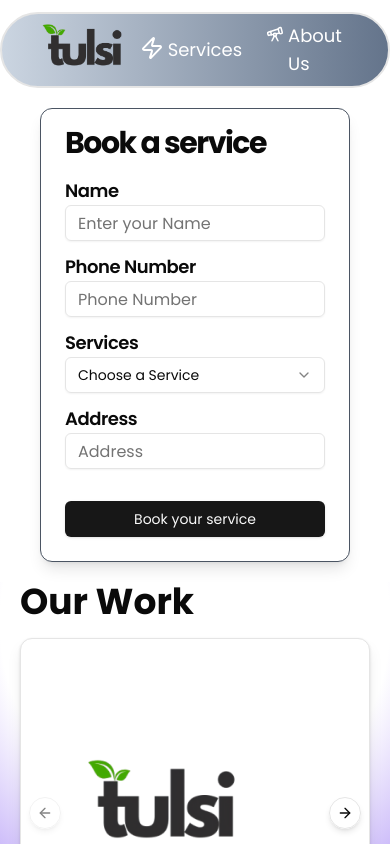
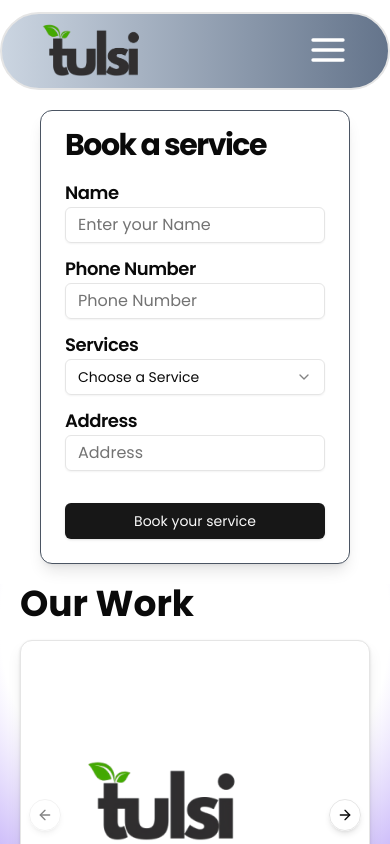
Before and after one commit to Abhiraunak/tulsi, a Next.js app: page /services in a window 390 px wide. Shown: the top 844 px of the page. Built offline with nearby package versions, Linux system fonts and the light colour scheme.

Commit message:
Appbar optimise for small screen

```diff
--- a/app/about/page.tsx
+++ b/app/about/page.tsx
@@ -1,4 +1,5 @@
 import Appbar from "@/components/Appbar";
+import Footer from "@/components/Footer";
 import { images } from "@/components/image";
 import ServiceBlock from "@/components/ServiceBlock";
 import Slider from "@/components/Slider";
@@ -32,6 +33,9 @@
             <div className="relative">
                 <Testonomial />
             </div>
+            <div className="relative">
+                <Footer />
+            </div>
         </div>
 
     );
--- a/components/Appbar.tsx
+++ b/components/Appbar.tsx
@@ -1,9 +1,11 @@
 "use client"
-import { Telescope, Zap } from "lucide-react";
+import { AlignJustify, Telescope, Zap } from "lucide-react";
 import Image from "next/image";
 import Link from "next/link";
+import { useState } from "react";
 
 export default function Appbar() {
+    const [isOpen, setIsOpen] = useState(false);
     return (
         <div className='container pt-3 inset-x-0  max-w-2xl  mx-auto z-[60]'>
             <div className="relative rounded-full border-2 border-#f0f0f0 bg-gradient-to-r from-slate-300 to-slate-500 backdrop-blur-sm flex justify-between space-x-4 px-10 py-2">
@@ -17,20 +19,44 @@
                         />
                     </Link>
                 </div>
-                <div className="flex flex-row gap-6 items-center text-lg font-medium">
-                    <div className="flex gap-1 text-pretty">
+                <div className="hidden md:flex flex-row gap-6 items-center text-lg font-medium">
+                    <div className="flex gap-1 text-pretty transition-all hover:font-semibold">
                         <Zap className="text-white" />
                         <Link href="/services">
                             <h1 className="cursor-pointer text-white">Services</h1>
                         </Link>
                     </div>
-                    <div className="flex gap-1">
+                    <div className="flex gap-1 transition-all hover:font-semibold">
                         <Telescope className="text-white" />
                         <Link href="/about">
                             <h1 className="cursor-pointer text-white">About Us</h1>
                         </Link>
                     </div>
                 </div>
+
+                {/* Mobile Menu Button */}
+                <div className="md:hidden pt-2">
+                    <button onClick={() => setIsOpen(!isOpen)}>
+                        <AlignJustify className="w-10 h-10 text-white" />
+                    </button>
+                </div>
+                {/* Mobile Menu */}
+                {isOpen && (
+                    <div className="absolute top-16 right-0 w-1/4 bg-slate-500 rounded-lg p-4 flex flex-col gap-4 text-lg font-medium md:hidden">
+                        <div className="flex gap-1 text-pretty transition-all hover:font-semibold">
+                            <Zap className="text-white" />
+                            <Link href="/services">
+                                <h1 className="cursor-pointer text-white">Services</h1>
+                            </Link>
+                        </div>
+                        <div className="flex gap-1 transition-all hover:font-semibold">
+                            <Telescope className="text-white" />
+                            <Link href="/about">
+                                <h1 className="cursor-pointer text-white">About Us</h1>
+                            </Link>
+                        </div>
+                    </div>
+                )}
             </div>
         </div>
     );
--- a/components/WorkService.tsx
+++ b/components/WorkService.tsx
@@ -24,6 +24,6 @@
                     </Carousel>
                 </Card>
             </div>
-            </div>
+        </div>
     )
 }
```
